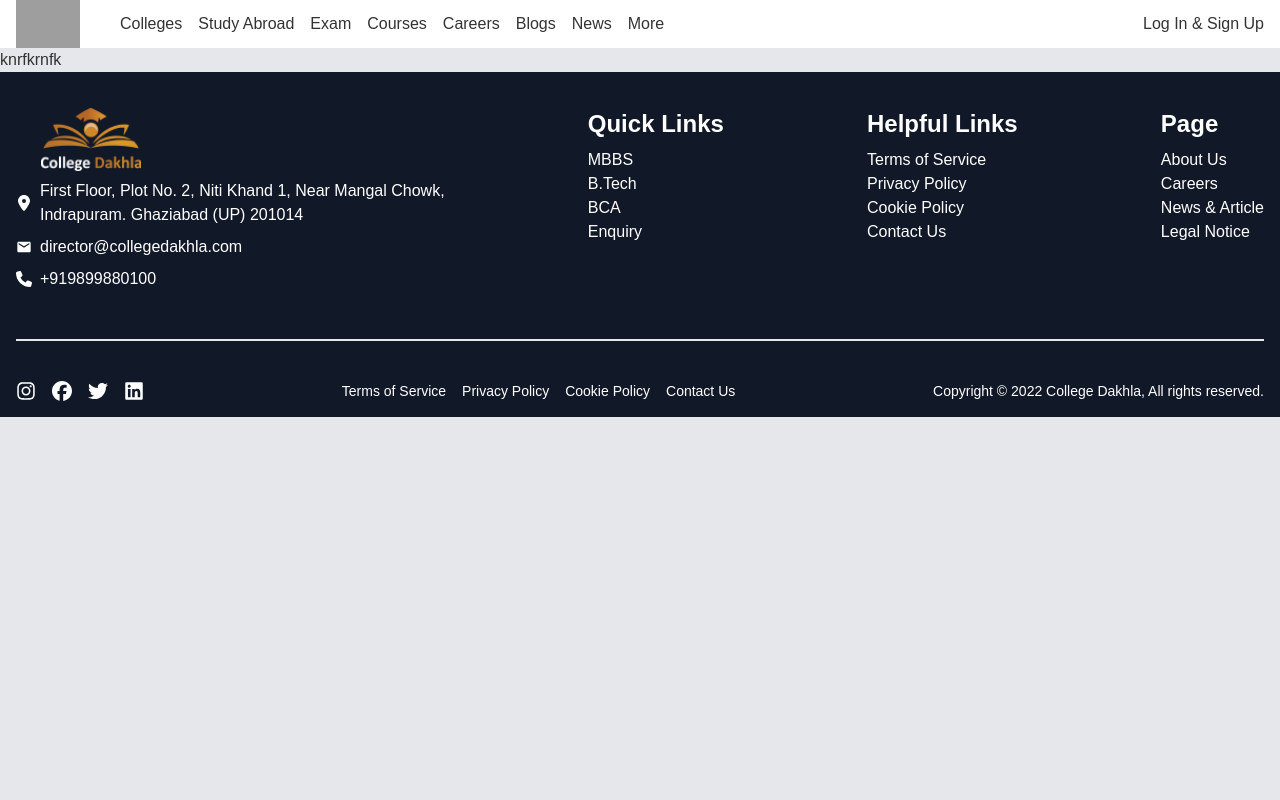
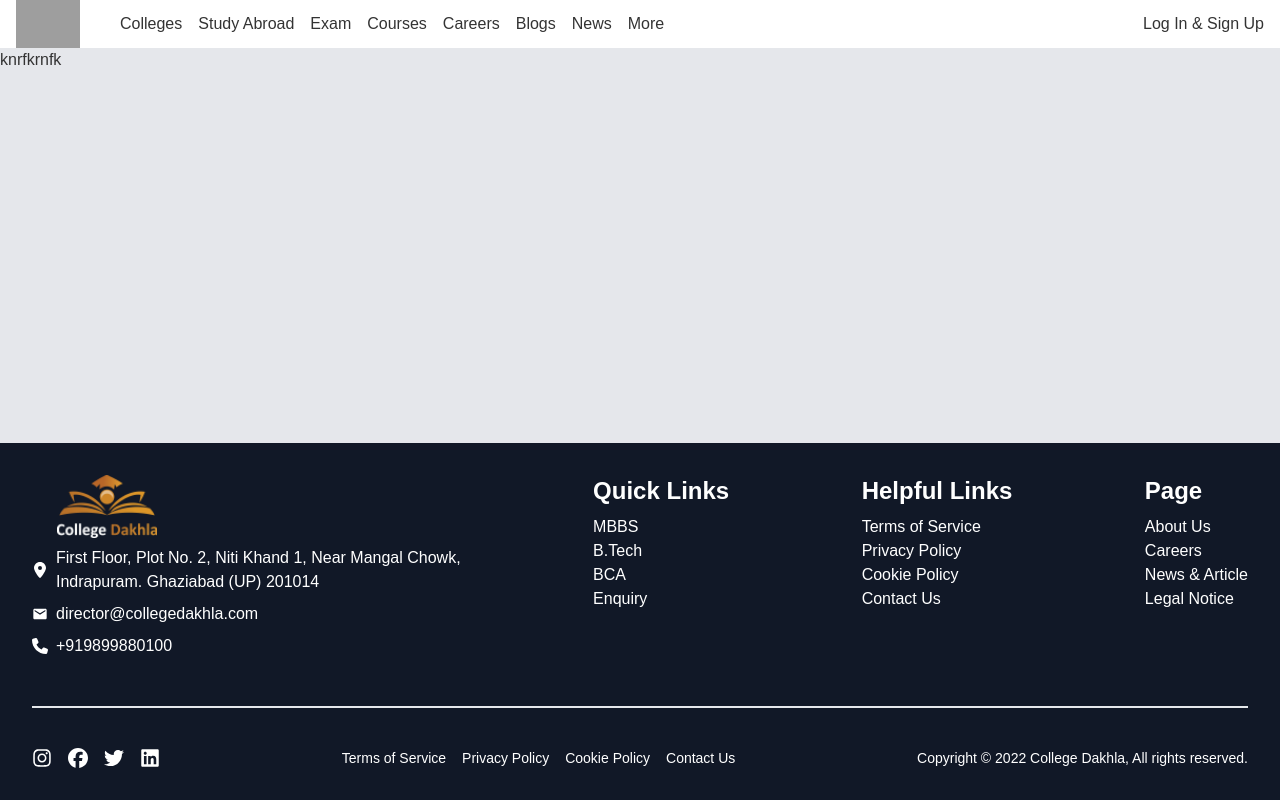
Before and after one commit to Elpixala-Technnologies/collegDakhla-frontend, a Next.js app: page / in a window 1280 px wide. Built offline with nearby package versions, Linux system fonts and the light colour scheme; grey boxes are pictures that could not be loaded.

Commit message:
footer styling changes

```diff
--- a/src/components/footer/footer.tsx
+++ b/src/components/footer/footer.tsx
@@ -6,9 +6,9 @@ import { FaFacebook, FaInstagram, FaLinkedin, FaLocationDot, FaPhone, FaTwitter
 export default function Footer() {
 	return (
 		<>
-			<div className="bg-gray-900 p-4">
+			<div className="bg-gray-900 md:p-8 p-4 w-full bottom-0 fixed">
 				<div className="h-90 max-w-screen-2xl max-sm:justify-between mx-auto">
-					<div className="footer-top flex gap-4 justify-between flex-wrap max-sm:flex-col mt-5 text-white">
+					<div className="footer-top flex gap-4 justify-between flex-wrap max-sm:flex-col text-white">
 						<div className=" justify-center">
 							<div className="logo pl-[25px]">
 								<Link href="/">
```
